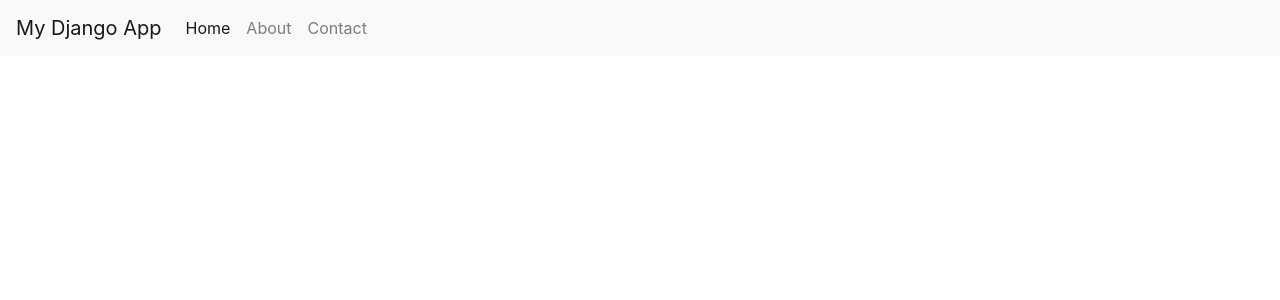
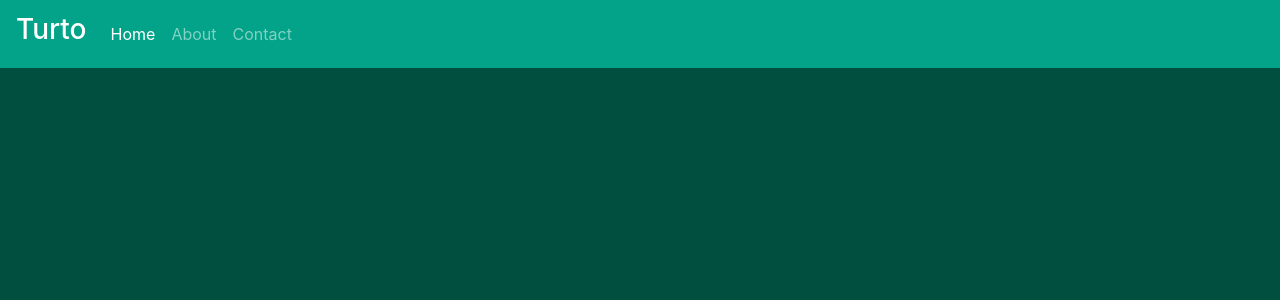
Before and after one commit to wulingfy/Makerthon, a Django app: page / in a window 1280 px wide. Shown: the top 300 px of the page. Run offline with Django 5.2, Linux system fonts and the light colour scheme; some libraries are stand-ins or nearby versions.

Commit message:
fixed: FE - link css to html

```diff
--- a/turto/turto/settings.py
+++ b/turto/turto/settings.py
@@ -115,7 +115,7 @@ USE_TZ = True
 # Static files (CSS, JavaScript, Images)
 # https://docs.djangoproject.com/en/5.2/howto/static-files/
 
-STATIC_URL = 'static/'
+STATIC_URL = '/static/'
 
 # Default primary key field type
 # https://docs.djangoproject.com/en/5.2/ref/settings/#default-auto-field
--- /dev/null
+++ b/turto/turtoapp/static/styles.css
@@ -0,0 +1,40 @@
+@import url("https://fonts.googleapis.com/css2?family=Poppins:wght@300;400;500;600;700&display=swap");
+@import url("https://fonts.googleapis.com/css2?family=Montserrat&display=swap");
+
+* {
+    margin: 0;
+    padding: 0;
+}
+
+:root {
+    /*== COLORS ==*/
+    --popoff-color: #00AA3B;
+    --primary-color: #03A389;
+    --secondary-color: #004F3F;
+    --dark-color: #03382d;
+}
+
+body {
+    background-color: var(--secondary-color);
+}
+
+.fill-primary { background-color: var(--primary-color); }
+.fill-popoff { background-color: var(--popoff-color); }
+.fill-secondary { background-color: var(--secondary-color); }
+.fill-dark { background-color: var(--dark-color); }
+
+
+/* .nav-link {
+    background-color: var(--primary-color) !important;
+}
+
+.navbar-brand {
+    background-color: var(--primary-color) !important;
+} */
+
+.splash-img {
+    width: 150px;
+    height: 50px;
+    overflow: hidden;
+    margin-top: 2px;
+}
--- a/turto/turtoapp/templates/example.html
+++ b/turto/turtoapp/templates/example.html
@@ -1,3 +1,4 @@
+{% load static %}
 <!DOCTYPE html>
 <html lang="en">
   <head>
@@ -5,15 +6,15 @@
     <meta name="viewport" content="width=device-width, initial-scale=1.0" />
     <title>
       {% block title %}
-        Django App
+        Turto
       {% endblock %}
     </title>
     <link rel="stylesheet" href="https://stackpath.bootstrapcdn.com/bootstrap/4.3.1/css/bootstrap.min.css"  rel="stylesheet" />
-    <link rel="stylesheet" href="styles.css">
+    <link rel="stylesheet" href="{% static 'styles.css' %}">
   </head>
   <body>
-    <nav class="navbar navbar-expand-lg navbar-light bg-light">
-      <a class="navbar-brand" href="#">My Django App</a>
+    <nav class="navbar navbar-expand-lg navbar-dark fill-primary">
+      <a class="navbar-brand" href="#"><h3>Turto</h3></a>
       <button class="navbar-toggler" type="button" data-toggle="collapse" data-target="#navbarNav" aria-controls="navbarNav" aria-expanded="false" aria-label="Toggle navigation"><span class="navbar-toggler-icon"></span></button>
       <div class="collapse navbar-collapse" id="navbarNav">
         <ul class="navbar-nav">
--- a/turto/turtoapp/templates/styles.css
+++ /dev/null
@@ -1,11 +0,0 @@
-* {
-    margin: 0px;
-    padding: 0px;
-}
-
-:root {
-    --popoff-color: #00AA3B;
-    --primary-color: #03A389;
-    --secondary-color: #004F3F;
-    --dark-color: #03382d;
-}
```
